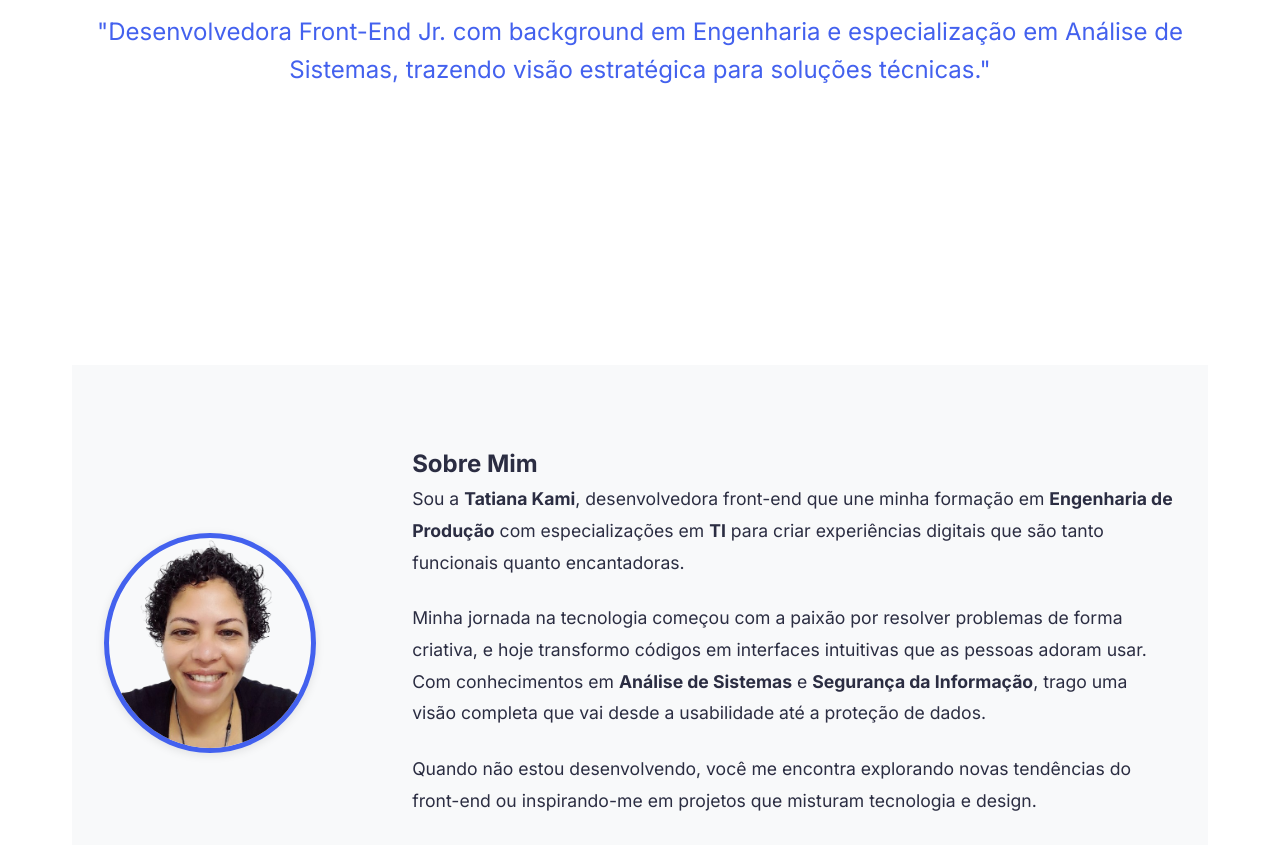
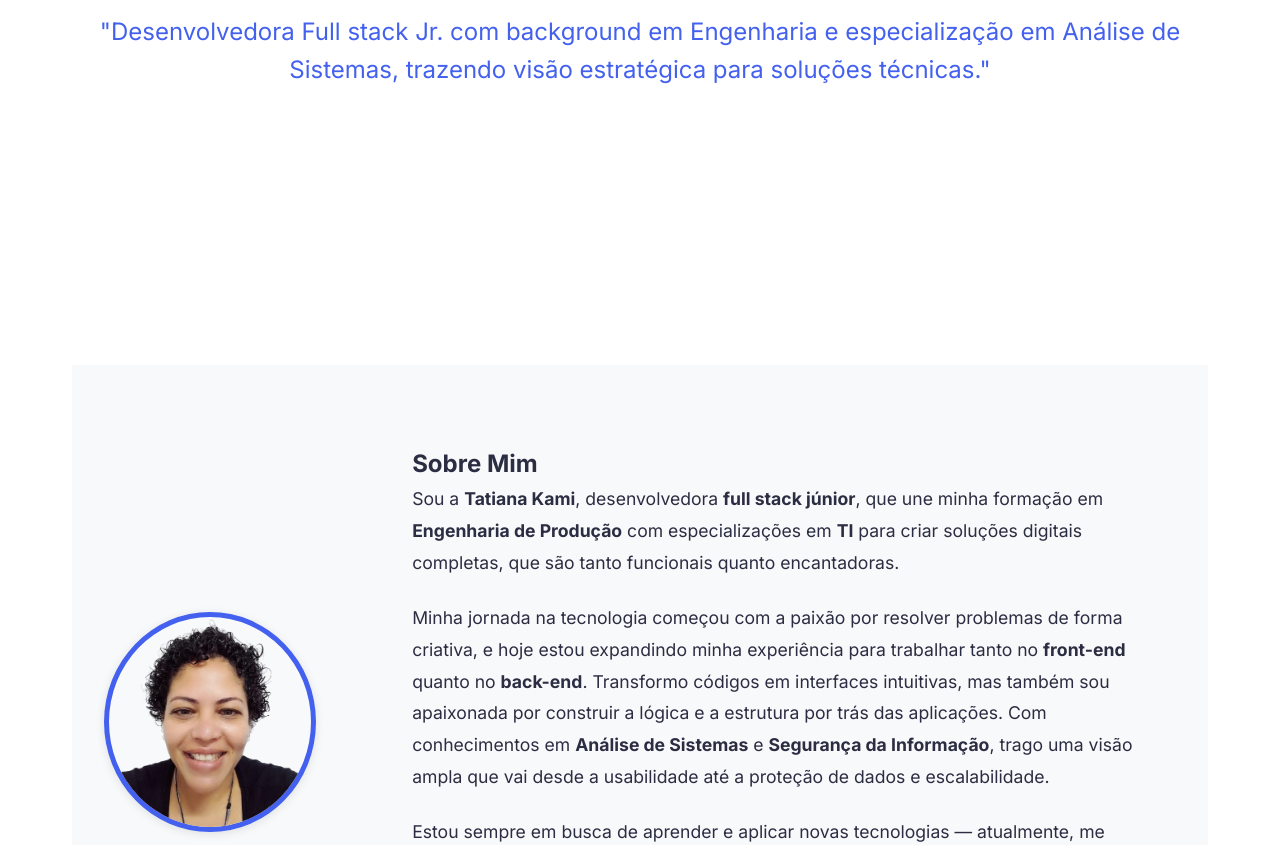
Before and after one commit to Tatianakami/Tatianakami.github.io, a plain HTML site: page index.html in a window 1280 px wide. Shown: the part 467-1312 px from the top of the page. Drawn offline with Linux system fonts and the light colour scheme.

Commit message:
Update index.html

```diff
--- a/index.html
+++ b/index.html
@@ -48,27 +48,27 @@
     <section id="home" class="hero">
       <div class="signature-container">
         <div class="signature">Tatiana Kami</div>
-        <div class="developer-text">"Desenvolvedora Front-End Jr. com background em Engenharia e especialização em Análise de Sistemas, trazendo visão estratégica para soluções técnicas."</div>
+        <div class="developer-text">"Desenvolvedora Full stack Jr. com background em Engenharia e especialização em Análise de Sistemas, trazendo visão estratégica para soluções técnicas."</div>
       </div>
     </section>
-
     <section id="sobre">
       <div class="sobre-container">
         <img src="assets/image/perfil2-removebg-preview.png" alt="Foto de Tatiana Kami" class="foto-perfil">
         <div class="sobre-content">
           <h2>Sobre Mim</h2>
           <p>
-            Sou a <strong>Tatiana Kami</strong>, desenvolvedora front-end que une minha formação em <strong>Engenharia de Produção</strong> com especializações em <strong>TI</strong> para criar experiências digitais que são tanto funcionais quanto encantadoras.
+            Sou a <strong>Tatiana Kami</strong>, desenvolvedora <strong>full stack júnior</strong>, que une minha formação em <strong>Engenharia de Produção</strong> com especializações em <strong>TI</strong> para criar soluções digitais completas, que são tanto funcionais quanto encantadoras.
           </p>
           <p>
-            Minha jornada na tecnologia começou com a paixão por resolver problemas de forma criativa, e hoje transformo códigos em interfaces intuitivas que as pessoas adoram usar. Com conhecimentos em <strong>Análise de Sistemas</strong> e <strong>Segurança da Informação</strong>, trago uma visão completa que vai desde a usabilidade até a proteção de dados.
+            Minha jornada na tecnologia começou com a paixão por resolver problemas de forma criativa, e hoje estou expandindo minha experiência para trabalhar tanto no <strong>front-end</strong> quanto no <strong>back-end</strong>. Transformo códigos em interfaces intuitivas, mas também sou apaixonada por construir a lógica e a estrutura por trás das aplicações. Com conhecimentos em <strong>Análise de Sistemas</strong> e <strong>Segurança da Informação</strong>, trago uma visão ampla que vai desde a usabilidade até a proteção de dados e escalabilidade.
           </p>
           <p>
-            Quando não estou desenvolvendo, você me encontra explorando novas tendências do front-end ou inspirando-me em projetos que misturam tecnologia e design.
+            Estou sempre em busca de aprender e aplicar novas tecnologias — atualmente, me aprofundando em [adicione aqui algo específico que você está estudando ou algum projeto atual]. Quando não estou desenvolvendo, você me encontra explorando novas tendências de desenvolvimento ou me inspirando em projetos que misturam tecnologia, design e inovação.
           </p>
         </div>
       </div>
     </section>
+
 
     <section id="habilidades">
       <h2>Habilidades</h2>
@@ -169,7 +169,7 @@
         <i class="fab fa-github"></i>
       </a>
     </div>
-    <a href="assets/curriculo/tatiana-port.pdf" target="_blank" class="curriculo-link">Visualizar Currículo</a>
+    <a href="assets/curriculo/tatianakamioka02.pdf" target="_blank" class="curriculo-link">Visualizar Currículo</a>
     <p>&copy; <span id="ano-atual"></span> Tatiana Kami. Todos os direitos reservados.</p>
   </footer>
 
```
